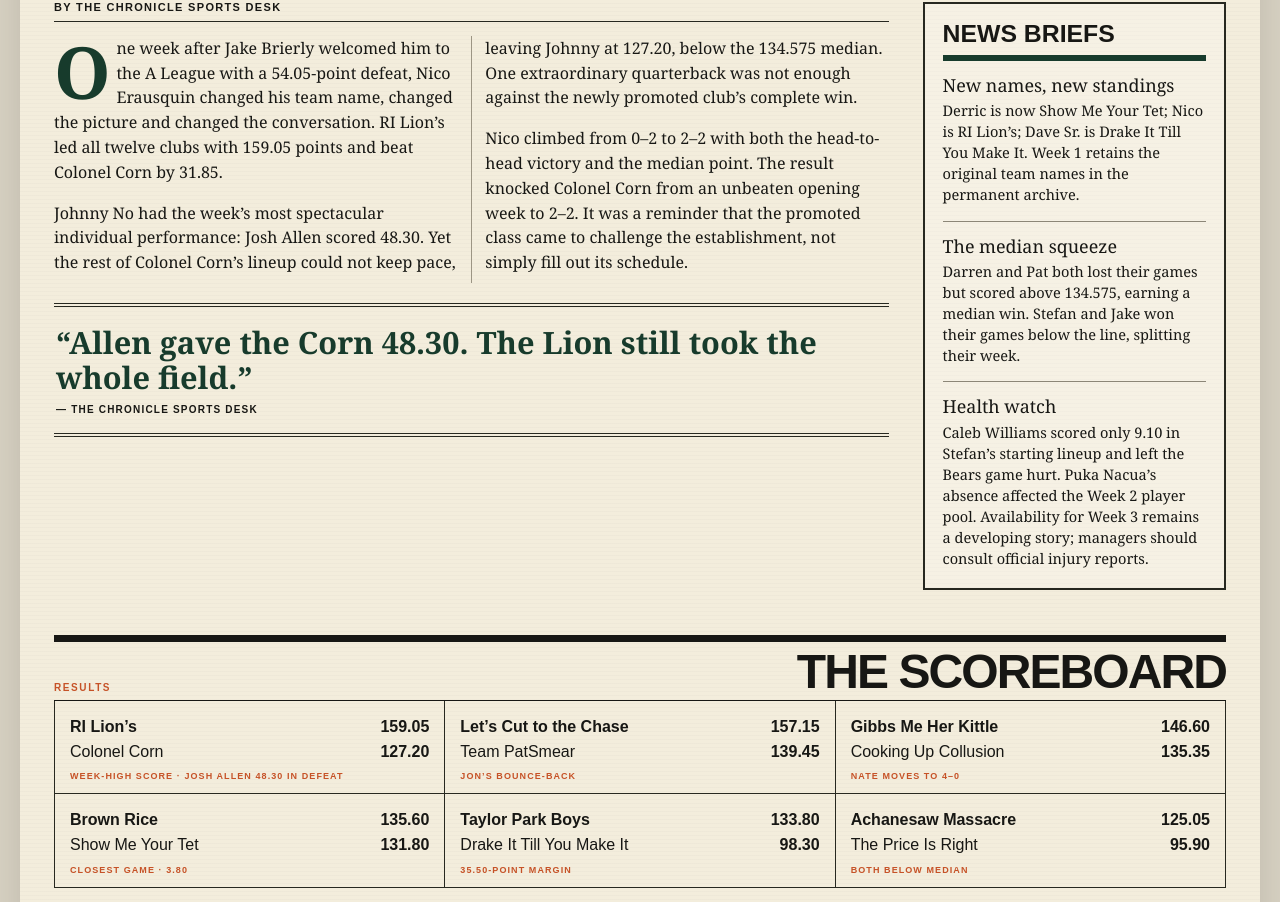
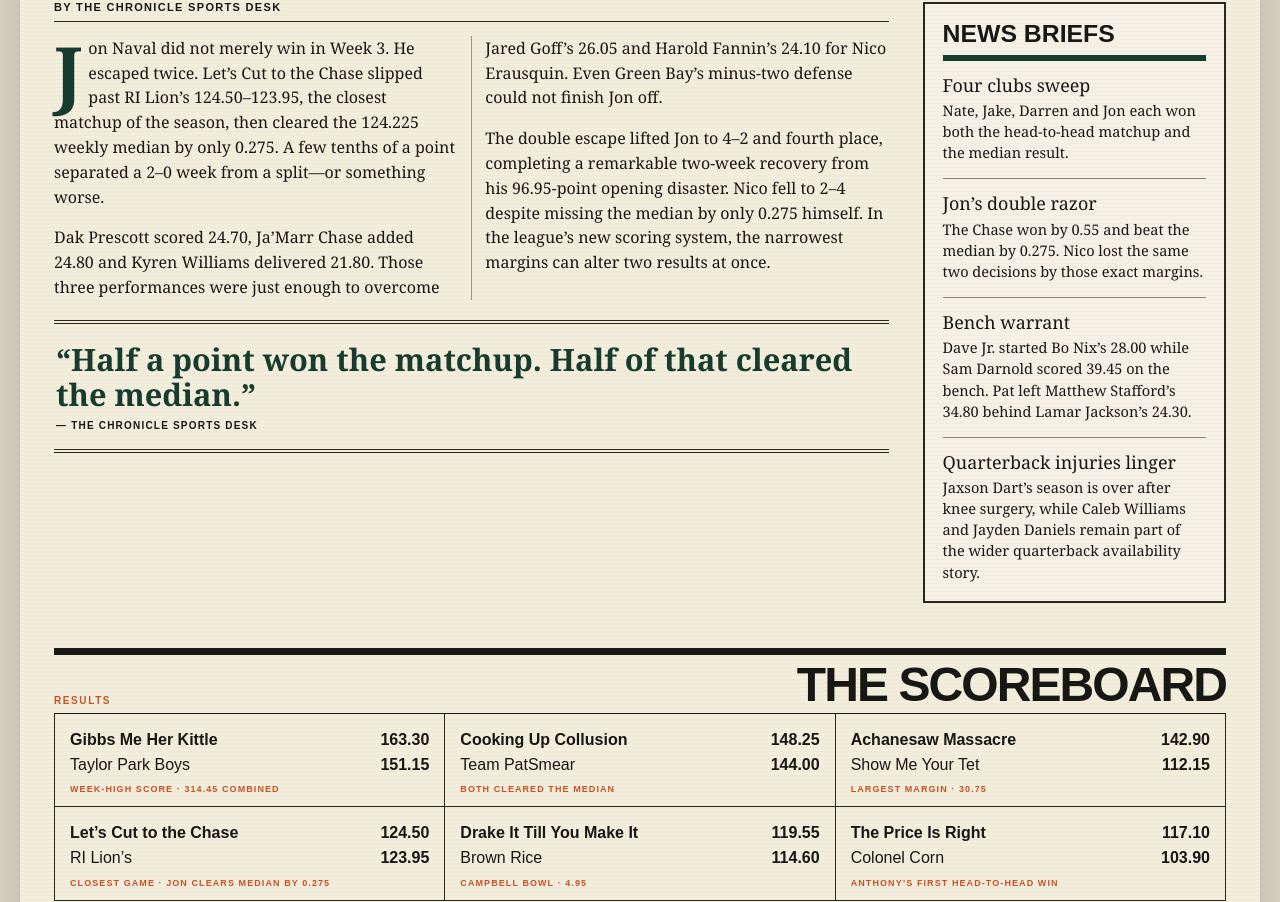
Before and after one commit to stefanb1269/CF-newsletter-3, a Next.js app: page / in a window 1280 px wide. Shown: the part 1281-2183 px from the top of the page. Built offline with nearby package versions, Linux system fonts and the light colour scheme.

Commit message:
Add files via upload

```diff
--- a/content/issues.ts
+++ b/content/issues.ts
@@ -3,6 +3,7 @@ export type Standing = { rank: number; team: string; record: string; points: num
 export type HistoryRow = { manager: string; club: string; titles: string; playoffs: string; note: string };
 export type Issue = {
   slug: string; issueNumber: number; season: number; week: string; date: string;
+  median: string;
   kicker: string; headline: string; deck: string; hero: string; heroAlt: string; caption: string;
   lead: string[]; quote: string; quoteBy: string;
   stories: { section: string; headline: string; body: string }[];
@@ -15,7 +16,75 @@ export type Issue = {
 };
 
 export const issues: Issue[] = [{
+  slug: "2026-week-03", issueNumber: 3, season: 2026, week: "Week 3", date: "September 29, 2026",
+  median: "124.225",
+  kicker: "Year XVI · Week Three · Median Line 124.225",
+  headline: "The Great Escape",
+  deck: "Jon Naval beats RI Lion’s by 0.55—and clears the weekly median by an even thinner 0.275—to steal a perfect 2–0 week.",
+  hero: "/issues/2026-week-03/the-great-escape.png",
+  heroAlt: "Vintage sports illustration of a baby-faced football runner escaping through a narrow opening as an orange lion gives chase",
+  caption: "Two escapes, each by less than a point: Let’s Cut to the Chase survived RI Lion’s 124.50–123.95 and edged the 124.225 median. Chronicle illustration inspired by the clubs’ baby and lion imagery.",
+  lead: [
+    "Jon Naval did not merely win in Week 3. He escaped twice. Let’s Cut to the Chase slipped past RI Lion’s 124.50–123.95, the closest matchup of the season, then cleared the 124.225 weekly median by only 0.275. A few tenths of a point separated a 2–0 week from a split—or something worse.",
+    "Dak Prescott scored 24.70, Ja’Marr Chase added 24.80 and Kyren Williams delivered 21.80. Those three performances were just enough to overcome Jared Goff’s 26.05 and Harold Fannin’s 24.10 for Nico Erausquin. Even Green Bay’s minus-two defense could not finish Jon off.",
+    "The double escape lifted Jon to 4–2 and fourth place, completing a remarkable two-week recovery from his 96.95-point opening disaster. Nico fell to 2–4 despite missing the median by only 0.275 himself. In the league’s new scoring system, the narrowest margins can alter two results at once."
+  ],
+  quote: "Half a point won the matchup. Half of that cleared the median.", quoteBy: "The Chronicle sports desk",
+  stories: [
+    { section: "Unbeaten Watch", headline: "Perfect Six", body: "Nate Watson remained the league’s only perfect club, beating Taylor Park Boys 163.30–151.15 in the week’s highest-scoring matchup. Gibbs Me Her Kittle moved to 6–0 and leads the league with 469.85 points. Stefan Balestra lost despite producing the second-highest score of Week 3, but the median win limited the damage to a 1–1 week." },
+    { section: "Cruelty Department", headline: "151.15 and Still a Loss", body: "Taylor Park Boys would have beaten ten of eleven possible opponents. Instead, Stefan drew Nate’s league-high 163.30. The 314.45 combined points were the most in any Week 3 matchup, and Stefan’s 151.15 was the highest losing score of the week." },
+    { section: "Injury Ward", headline: "Achane Lost for the Season", body: "Jake Brierly improved to 5–1 with a 142.90–112.15 win over Show Me Your Tet, but the victory carried a severe cost: De’Von Achane tore his left ACL after scoring 1.70 and is out for the season. Achanesaw Massacre now has to replace a cornerstone while protecting second place." },
+    { section: "Photo Finish", headline: "Darren Dethrones the Champ", body: "Cooking Up Collusion survived defending champion Team PatSmear 148.25–144.00. Brock Purdy’s 40.25 and a balanced backfield gave Darren Aglione a 2–0 week. Pat Brown posted the fourth-highest score and still lost, salvaging only the median point." },
+    { section: "Basement Breakthrough", headline: "The Price Finally Is Right", body: "Anthony Innamorati earned his first head-to-head win, 117.10–103.90 over Colonel Corn. Brock Bowers erupted for 31.60 and Minnesota’s defense added 29.00. The score remained below the median, leaving Anthony 1–5 rather than 2–4." },
+    { section: "Family Business", headline: "Dave Sr. Wins the Campbell Bowl", body: "Drake It Till You Make It beat Brown Rice 119.55–114.60 behind Bijan Robinson’s 41.30 and Matthew Golden’s 25.00. Dave Campbell Jr. left Sam Darnold’s 39.45 on the bench and lost by 4.95. Neither side reached the median." },
+    { section: "Transaction Desk", headline: "Giants Turn to McCarthy", body: "With Jaxson Dart undergoing season-ending knee surgery, the Giants acquired quarterback J.J. McCarthy from Minnesota for a 2027 fifth-round pick. The move matters most to Johnny No, who had Dart on his bench, while Jameis Winston remains the immediate starter." },
+    { section: "Health Watch", headline: "Injuries Hit Colonel Corn", body: "Johnny’s lineup absorbed ankle and rib injuries to Justin Jefferson and Mike Evans. Anthony also lost Breece Hall to a quad injury and Jalen Coker to a quad strain. Early reports offered more optimism for Jefferson, Evans and Coker than for Achane, but Week 4 availability remains unsettled." }
+  ],
+  briefs: [
+    { headline: "Four clubs sweep", body: "Nate, Jake, Darren and Jon each won both the head-to-head matchup and the median result." },
+    { headline: "Jon’s double razor", body: "The Chase won by 0.55 and beat the median by 0.275. Nico lost the same two decisions by those exact margins." },
+    { headline: "Bench warrant", body: "Dave Jr. started Bo Nix’s 28.00 while Sam Darnold scored 39.45 on the bench. Pat left Matthew Stafford’s 34.80 behind Lamar Jackson’s 24.30." },
+    { headline: "Quarterback injuries linger", body: "Jaxson Dart’s season is over after knee surgery, while Caleb Williams and Jayden Daniels remain part of the wider quarterback availability story." }
+  ],
+  results: [
+    { away: "Gibbs Me Her Kittle", awayScore: 163.30, home: "Taylor Park Boys", homeScore: 151.15, note: "Week-high score · 314.45 combined" },
+    { away: "Cooking Up Collusion", awayScore: 148.25, home: "Team PatSmear", homeScore: 144.00, note: "Both cleared the median" },
+    { away: "Achanesaw Massacre", awayScore: 142.90, home: "Show Me Your Tet", homeScore: 112.15, note: "Largest margin · 30.75" },
+    { away: "Let’s Cut to the Chase", awayScore: 124.50, home: "RI Lion’s", homeScore: 123.95, note: "Closest game · Jon clears median by 0.275" },
+    { away: "Drake It Till You Make It", awayScore: 119.55, home: "Brown Rice", homeScore: 114.60, note: "Campbell Bowl · 4.95" },
+    { away: "The Price Is Right", awayScore: 117.10, home: "Colonel Corn", homeScore: 103.90, note: "Anthony’s first head-to-head win" }
+  ],
+  standings: [
+    [1,"Gibbs Me Her Kittle","6–0",469.85,383.45],[2,"Achanesaw Massacre","5–1",448.90,334.95],[3,"Taylor Park Boys","4–2",438.30,379.55],[4,"Let’s Cut to the Chase","4–2",378.60,423.35],[5,"Team PatSmear","3–3",420.35,480.30],[6,"Cooking Up Collusion","3–3",405.15,425.50],[7,"RI Lion’s","2–4",409.90,432.65],[8,"Colonel Corn","2–4",405.99,413.05],[9,"Show Me Your Tet","2–4",398.60,397.40],[10,"Brown Rice","2–4",368.15,404.70],[11,"Drake It Till You Make It","2–4",352.75,369.95],[12,"The Price Is Right","1–5",331.90,383.60]
+  ].map(([rank,team,record,points,pointsAgainst]) => ({rank:rank as number,team:team as string,record:record as string,points:points as number,pointsAgainst:pointsAgainst as number})),
+  rankings: [
+    { rank: 1, team: "Gibbs Me Her Kittle", blurb: "The lone 6–0 club also owns the league’s best Week 3 score and most total points." },
+    { rank: 2, team: "Achanesaw Massacre", blurb: "Jake is 5–1, but Achane’s ACL tear creates the season’s biggest roster test." },
+    { rank: 3, team: "Taylor Park Boys", blurb: "A 151.15-point loss says more about the opponent than Stefan’s lineup." },
+    { rank: 4, team: "Let’s Cut to the Chase", blurb: "Four straight scoring wins and the week’s most improbable double escape." },
+    { rank: 5, team: "Team PatSmear", blurb: "The defending champion has 420.35 points despite a .500 record." }
+  ],
+  awards: [
+    { label: "Manager of the Week", winner: "Jon Naval", detail: "Won by 0.55, cleared the median by 0.275 and escaped Week 3 with two victories." },
+    { label: "High Score", winner: "Nate Watson", detail: "163.30 points, another sweep and the league’s only 6–0 record." },
+    { label: "Cruelest Defeat", winner: "Stefan Balestra", detail: "Scored 151.15—second-most in the league—and lost by 12.15." },
+    { label: "Biggest Blowout", winner: "Jake Brierly", detail: "Beat Show Me Your Tet by 30.75 despite losing Achane during the game." },
+    { label: "Player of the Week", winner: "Bijan Robinson", detail: "41.30 points powered Dave Sr. to victory in the Campbell Bowl." },
+    { label: "Bench Crime", winner: "Dave Campbell Jr.", detail: "Sam Darnold scored 39.45 on the bench in a 4.95-point loss." },
+    { label: "First Taste of Victory", winner: "Anthony Innamorati", detail: "The Price Is Right earned its first matchup win behind Bowers and Minnesota." },
+    { label: "Injury Misfortune", winner: "Johnny No", detail: "Justin Jefferson and Mike Evans both left with injuries in the same defeat." }
+  ],
+  leaders: [
+    { position: "QB", player: "Brock Purdy", team: "Cooking Up Collusion", points: 40.25 },
+    { position: "RB", player: "Bijan Robinson", team: "Drake It Till You Make It", points: 41.30 },
+    { position: "WR", player: "Jaxon Smith-Njigba", team: "Show Me Your Tet", points: 39.50 },
+    { position: "TE", player: "Brock Bowers", team: "The Price Is Right", points: 31.60 },
+    { position: "DEF", player: "Minnesota", team: "The Price Is Right", points: 29.00 }
+  ],
+  history: []
+},{
   slug: "2026-week-02", issueNumber: 2, season: 2026, week: "Week 2", date: "September 22, 2026",
+  median: "134.575",
   kicker: "Year XVI · Week Two · Median Line 134.575",
   headline: "The Lion’s Share",
   deck: "Nico Erausquin roars to the week’s highest score, 159.05, and beats Colonel Corn even after Josh Allen drops 48.30.",
@@ -79,6 +148,7 @@ export const issues: Issue[] = [{
   history: []
 },{
   slug: "2026-week-01", issueNumber: 1, season: 2026, week: "Week 1", date: "September 15, 2026",
+  median: "135.90",
   kicker: "Year XVI · Opening Week · Median Line 135.90",
   headline: "Massacre at the Farm",
   deck: "Jake Brierly opens the league’s 16th season with 180.95 points, the week’s high score and an unmistakable warning to the other eleven clubs.",
```
Also changed, not shown: components/newspaper-issue.tsx (+3 -3 lines), 1 other file (tests, documents, lock files or other folders).
